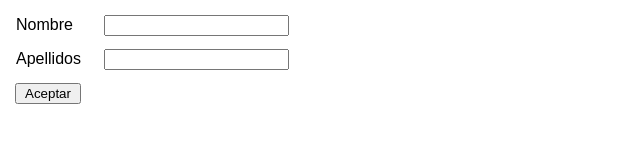
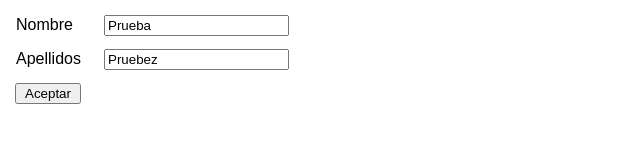
Before and after one commit to javierlete/clientes-2021-3, an Angular app: page /formulario in a window 1280 px wide. Shown: the top 160 px of the page, without its empty margins (0-640 px from the left). Built offline with nearby package versions, Linux system fonts and the light colour scheme.

Commit message:
Formulario con enlazado doble de cliente

```diff
--- a/src/app/app.module.ts
+++ b/src/app/app.module.ts
@@ -7,6 +7,7 @@ import { AppRoutingModule } from './app-routing.module';
 import { AppComponent } from './app.component';
 import { ListadoComponent } from './componentes/listado/listado.component';
 import { FormularioComponent } from './componentes/formulario/formulario.component';
+import { FormsModule } from '@angular/forms';
 
 @NgModule({
   declarations: [
@@ -17,7 +18,8 @@ import { FormularioComponent } from './componentes/formulario/formulario.compone
   imports: [
     BrowserModule,
     AppRoutingModule,
-    HttpClientModule
+    HttpClientModule,
+    FormsModule
   ],
   providers: [],
   bootstrap: [AppComponent]
--- a/src/app/componentes/formulario/formulario.component.html
+++ b/src/app/componentes/formulario/formulario.component.html
@@ -1,14 +1,14 @@
 <form>
     <div>
         <label for="nombre">Nombre</label>
-        <input id="nombre">
+        <input id="nombre" name="nombre" [(ngModel)]="cliente.nombre">
     </div>
     <div>
         <label for="apellidos">Apellidos</label>
-        <input id="apellidos">
+        <input id="apellidos" name="apellidos" [(ngModel)]="cliente.apellidos">
     </div>
     <div>
-        <button>Aceptar</button>
+        <button (click)="aceptar()">Aceptar</button>
     </div>
 
 </form>
--- a/src/app/componentes/formulario/formulario.component.ts
+++ b/src/app/componentes/formulario/formulario.component.ts
@@ -1,15 +1,15 @@
 import { Component, OnInit } from '@angular/core';
+import { Cliente } from 'src/app/modelos/cliente';
 
 @Component({
   selector: 'app-formulario',
   templateUrl: './formulario.component.html',
   styleUrls: ['./formulario.component.css']
 })
-export class FormularioComponent implements OnInit {
+export class FormularioComponent {
+  cliente: Cliente = { id: 5, nombre: 'Prueba', apellidos: 'Pruebez' };
 
-  constructor() { }
-
-  ngOnInit(): void {
+  aceptar(): void {
+    console.log(this.cliente);
   }
-
 }
```
